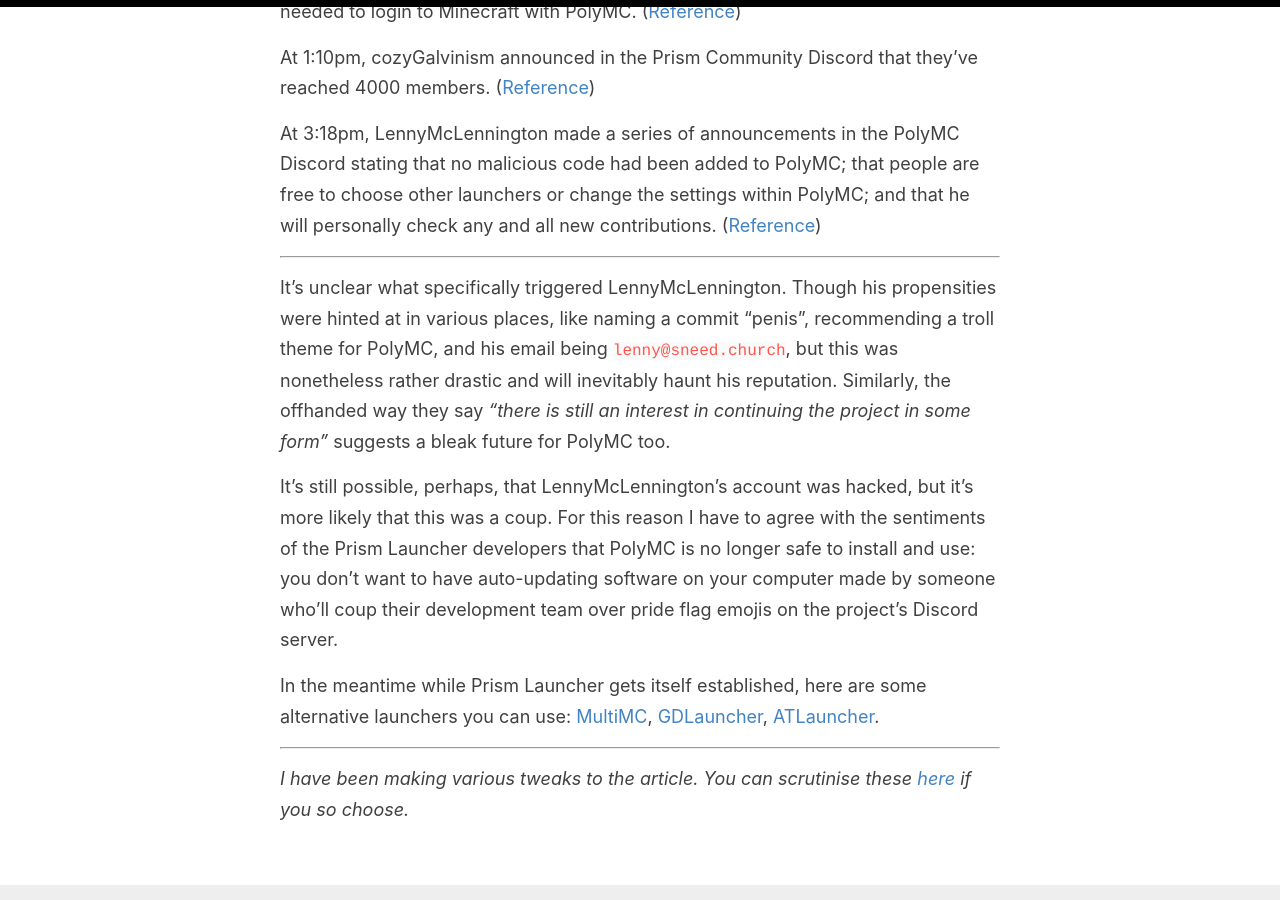
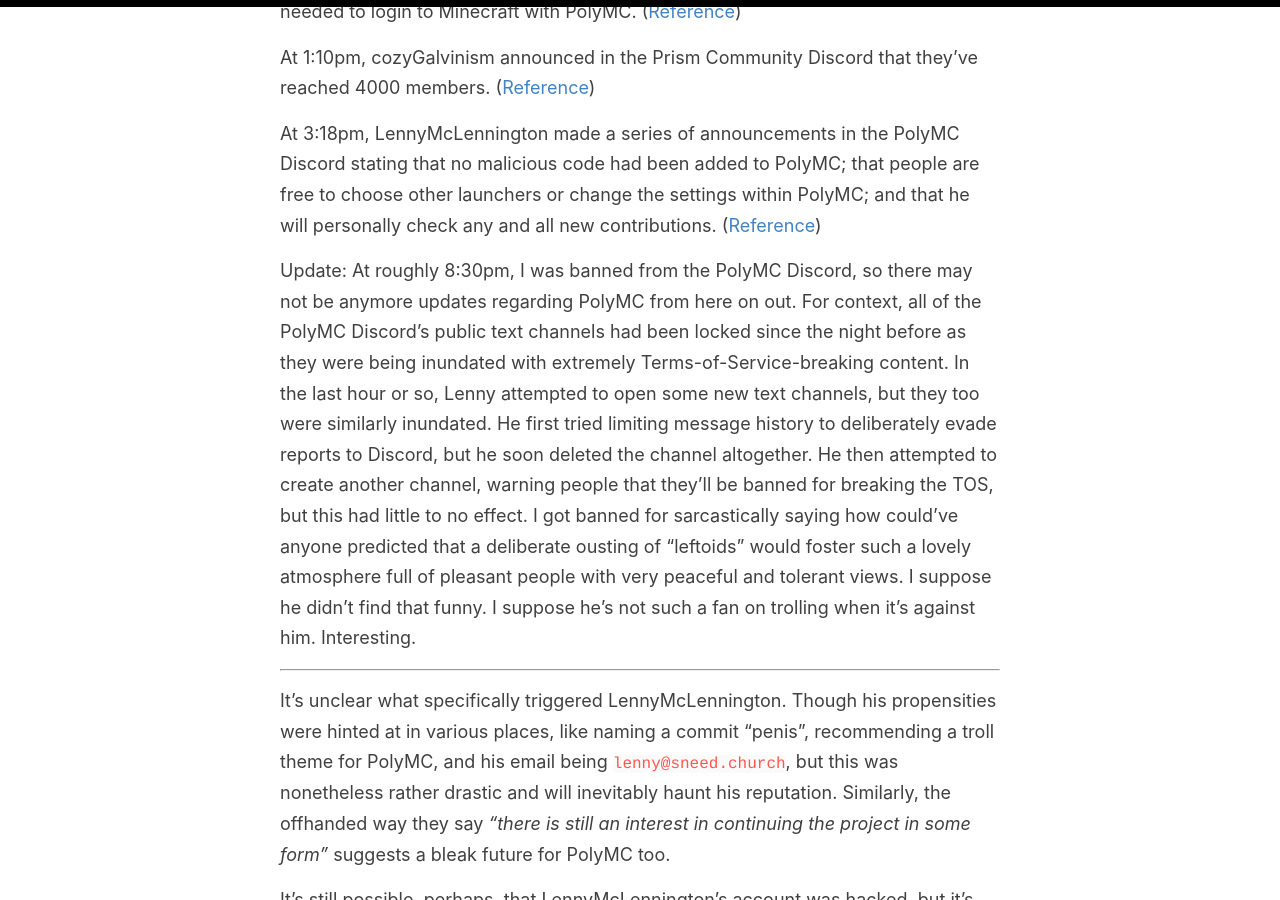
Before and after one commit to Protonull/protonull.github.io, a Jekyll site: the page built from _posts/2022-10-18-polymc-drama.md, in a window 1280 px wide and 900 px high, scrolled down 2868 px. Built offline with Jekyll 4.4.1, drawn with Linux system fonts in a browser that asks for light colours; comment, search, counter and statistics services are not loaded.

Commit message:
Add section about being banned

```diff
--- a/_posts/2022-10-18-polymc-drama.md
+++ b/_posts/2022-10-18-polymc-drama.md
@@ -57,6 +57,8 @@
 
 At 3:18pm, LennyMcLennington made a series of announcements in the PolyMC Discord stating that no malicious code had been added to PolyMC; that people are free to choose other launchers or change the settings within PolyMC; and that he will personally check any and all new contributions. ([Reference](https://discord.com/channels/923671181020766230/923672379144671263/1031934382967107644))
 
+Update: At roughly 8:30pm, I was banned from the PolyMC Discord, so there may not be anymore updates regarding PolyMC from here on out. For context, all of the PolyMC Discord's public text channels had been locked since the night before as they were being inundated with extremely Terms-of-Service-breaking content. In the last hour or so, Lenny attempted to open some new text channels, but they too were similarly inundated. He first tried limiting message history to deliberately evade reports to Discord, but he soon deleted the channel altogether. He then attempted to create another channel, warning people that they'll be banned for breaking the TOS, but this had little to no effect. I got banned for sarcastically saying how could've anyone predicted that a deliberate ousting of "leftoids" would foster such a lovely atmosphere full of pleasant people with very peaceful and tolerant views. I suppose he didn't find that funny. I suppose he's not such a fan on trolling when it's against him. Interesting.
+
 ---
 
 It's unclear what specifically triggered LennyMcLennington. Though his propensities were hinted at in various places, like naming a commit "penis", recommending a troll theme for PolyMC, and his email being `lenny@sneed.church`, but this was nonetheless rather drastic and will inevitably haunt his reputation. Similarly, the offhanded way they say *"there is still an interest in continuing the project in some form"* suggests a bleak future for PolyMC too.
```
